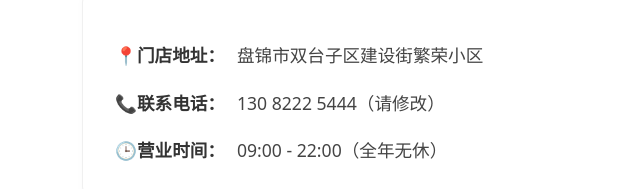
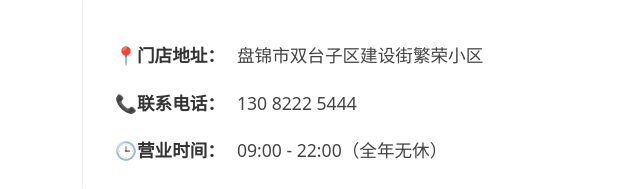
Before and after one commit to fencanyan/astro-blog-starter-template, an Astro site: page / in a window 1280 px wide. Shown: the part 1111-1300 px from the top of the page, without its empty margins (198-838 px from the left). Built offline with nearby package versions, Linux system fonts and the light colour scheme; Astro itself is replaced by a stand-in of ours.

Commit message:
Update index.astro

```diff
--- a/src/pages/index.astro
+++ b/src/pages/index.astro
@@ -47,7 +47,7 @@ import { SITE_TITLE, SITE_DESCRIPTION } from '../consts';
 				<h2>联系我们</h2>
 				<div class="contact-box">
 					<p>📍 <strong>门店地址：</strong> 盘锦市双台子区建设街繁荣小区</p>
-					<p>📞 <strong>联系电话：</strong> 130 8222 5444（请修改）</p>
+					<p>📞 <strong>联系电话：</strong> 130 8222 5444</p>
 					<p>🕒 <strong>营业时间：</strong> 09:00 - 22:00（全年无休）</p>
 				</div>
 			</section>
```
